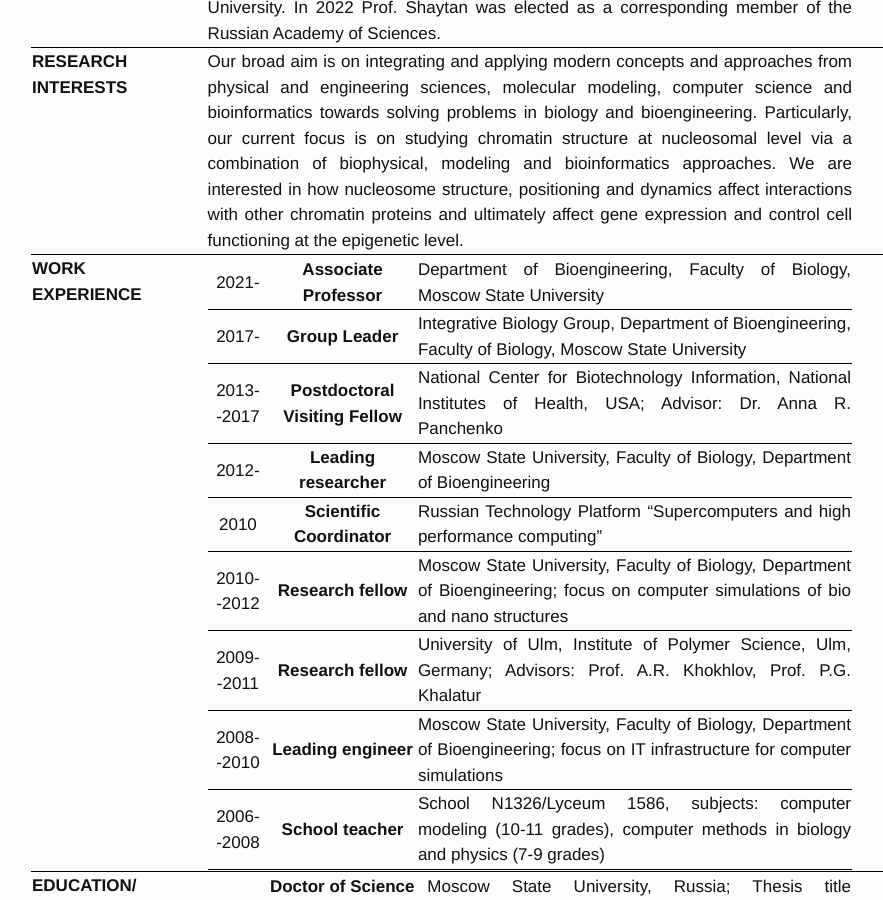
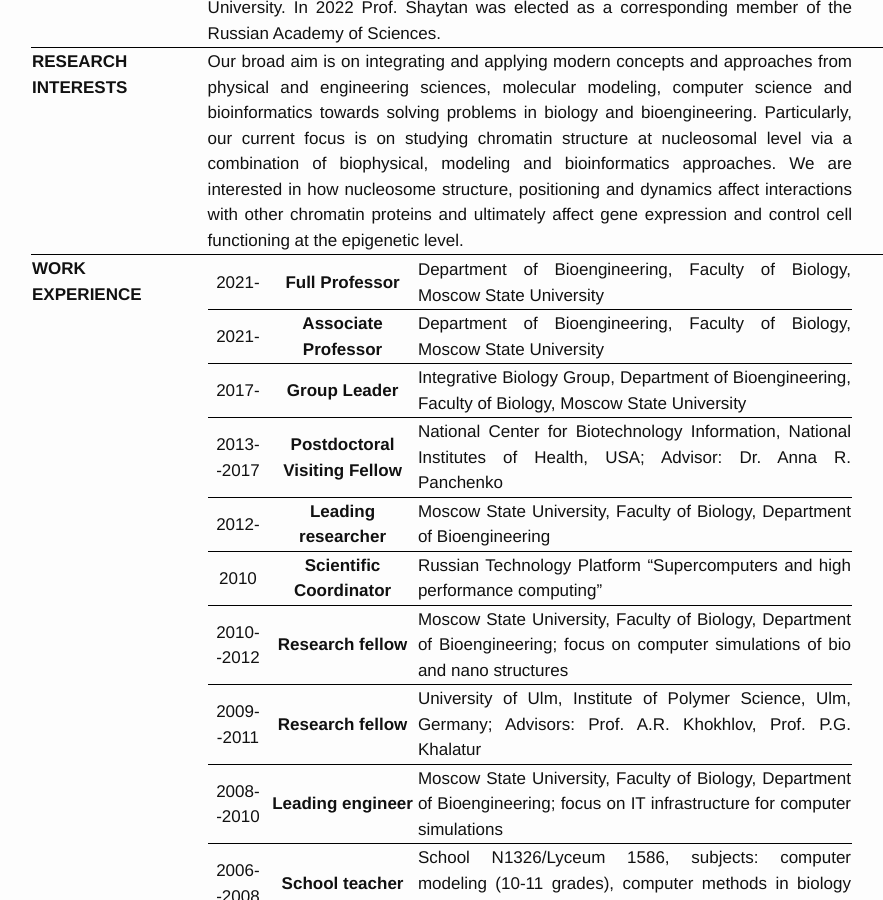
Before and after one commit to intbio/intbio.github.io, a Jekyll site: the page built from cv/aksh.md, in a window 1280 px wide and 900 px high, scrolled down 1348 px. Shown: the whole window, without its empty margins (139-1022 px from the left). Built offline with Jekyll 4.4.1, drawn with Linux system fonts in a browser that asks for light colours; comment, search, counter and statistics services are not loaded.

Commit message:
Update aksh.md

```diff
--- a/cv/aksh.md
+++ b/cv/aksh.md
@@ -84,6 +84,7 @@ Alexey Shaytan received his diploma in condensed matter physics from Moscow Stat
 		<td valign="top"><b>WORK<br>EXPERIENCE</b></td>
 		<td>
 			<table class="rowu">
+   				<tr class="rowu"><td align="center">2021-</td><td align="center"><b>Full Professor</b></td><td> Department of Bioengineering, Faculty of Biology, Moscow State University </td></tr>
 				<tr class="rowu"><td align="center">2021-</td><td align="center"><b>Associate Professor</b></td><td> Department of Bioengineering, Faculty of Biology, Moscow State University </td></tr>
 				<tr class="rowu"><td align="center">2017-</td><td align="center"><b>Group Leader</b></td><td>Integrative Biology Group, Department of Bioengineering, Faculty of Biology, Moscow State University </td></tr>
 				<tr class="rowu"><td align="center">2013--2017</td><td align="center"><b>Postdoctoral Visiting Fellow</b></td><td>National Center for Biotechnology Information, National Institutes of Health, USA; Advisor: Dr. Anna R. Panchenko</td></tr>
```
